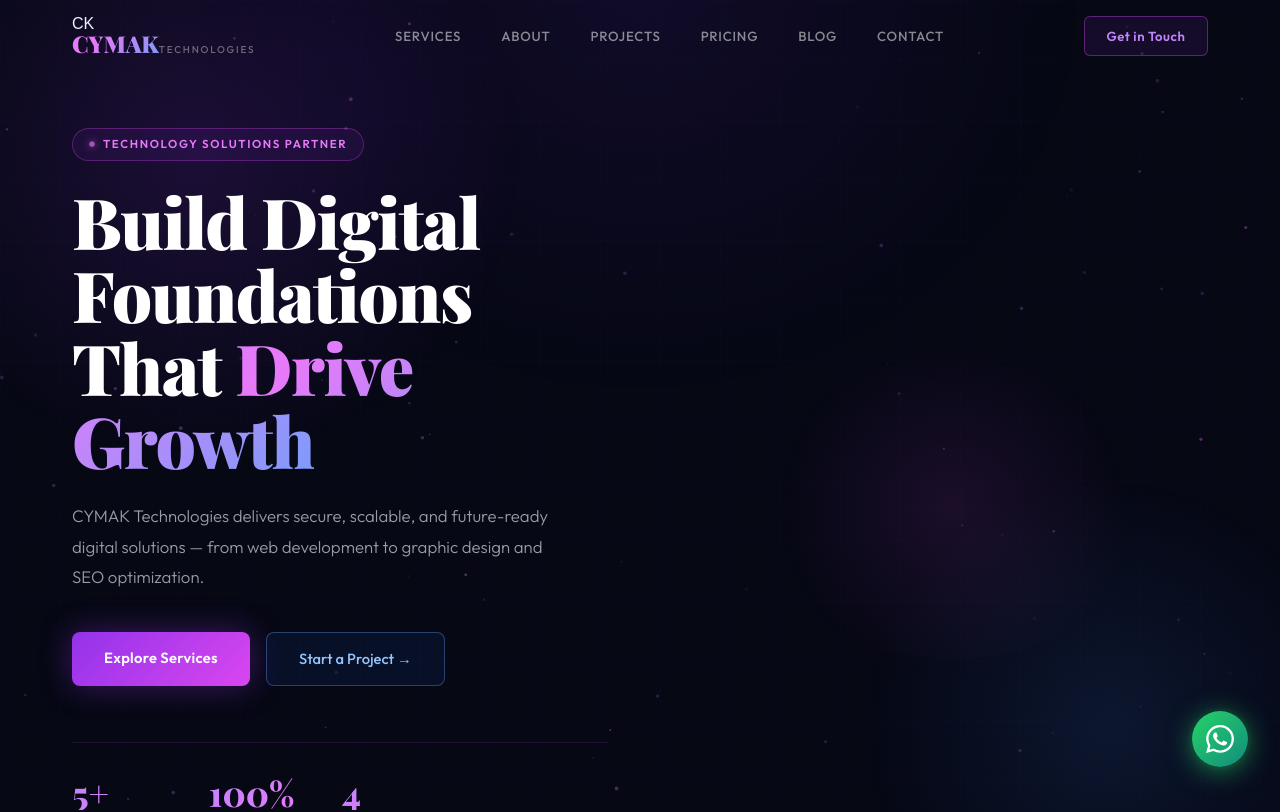
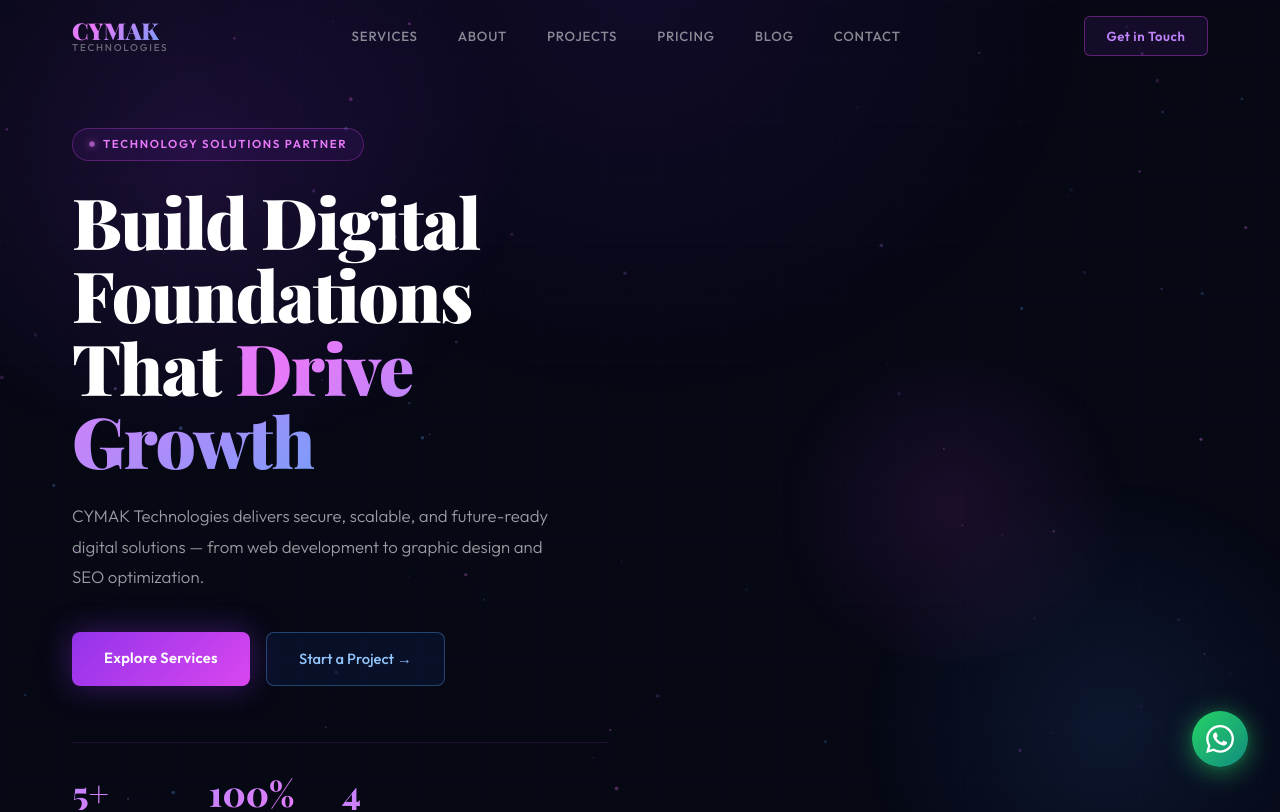
Before and after one commit to Thingi01/cymak-technologies, a Next.js app: page / in a window 1280 px wide. Shown: the top 812 px of the page. Built offline with nearby package versions, Linux system fonts and the light colour scheme.

Commit message:
updated footer

```diff
--- a/components/Footer.tsx
+++ b/components/Footer.tsx
@@ -76,13 +76,8 @@ export default function Footer() {
             {/* Brand */}
             <div>
               <a href="#home" className="footer-logo">
-                <div className="f-logo-icon">
-                  <span className="f-logo-icon-text">CK</span>
-                </div>
-                <div className="f-logo-text-wrap">
-                  <span className="f-logo-cymak">CYMAK</span>
-                  <span className="f-logo-tech">Technologies</span>
-                </div>
+                <span className="f-logo-cymak">CYMAK</span>
+                <span className="f-logo-tech">Technologies</span>
               </a>
               <p className="footer-tagline">
                 Building secure, scalable, and future-ready digital foundations for businesses that demand excellence.
--- a/components/Navbar.tsx
+++ b/components/Navbar.tsx
@@ -180,13 +180,8 @@ export default function Navbar() {
       <nav className={`nav-root${scrolled ? " scrolled" : ""}`}>
         <div className="nav-inner">
           <a href="#" className="nav-logo">
-            <div className="logo-icon">
-              <span className="logo-icon-text">CK</span>
-            </div>
-            <div className="logo-text-wrap">
-              <span className="logo-cymak">CYMAK</span>
-              <span className="logo-tech">Technologies</span>
-            </div>
+            <span className="logo-cymak">CYMAK</span>
+            <span className="logo-tech">Technologies</span>
           </a>
 
           <ul className="nav-links">
```
